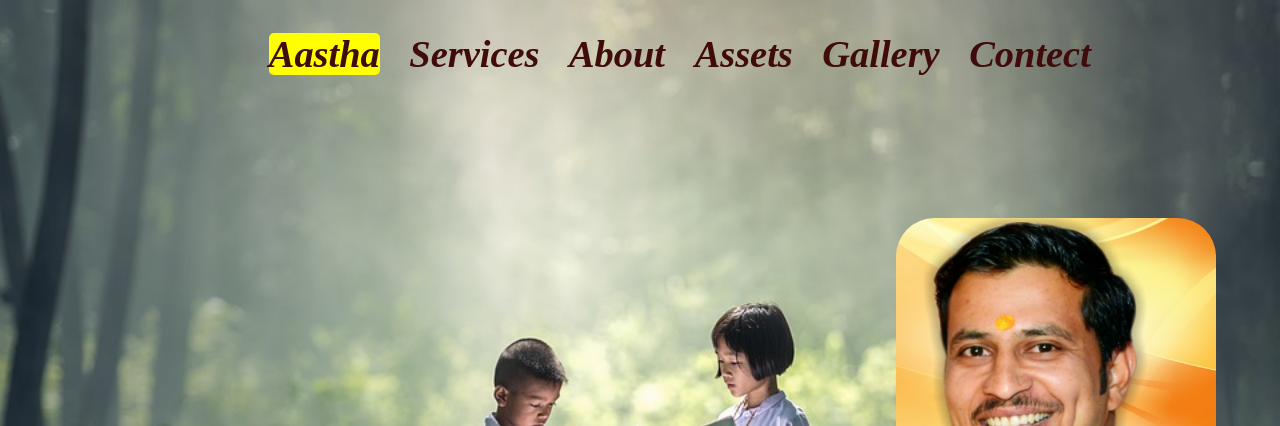
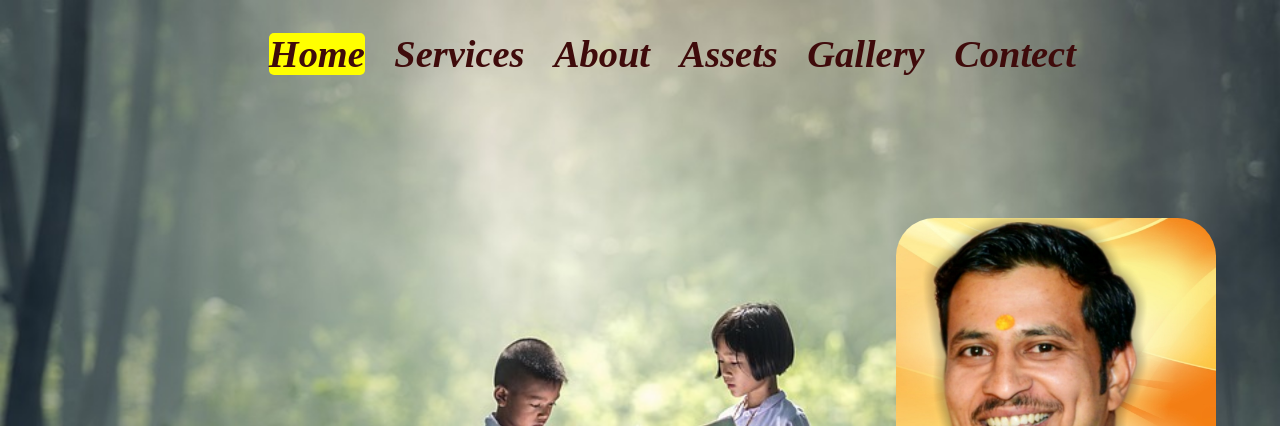
Before and after one commit to abhitesh898/Balaji-Institute, a plain HTML site: page index.html in a window 1280 px wide. Shown: the top 426 px of the page. Drawn offline with Linux system fonts and the light colour scheme.

Commit message:
ghrfbrdvd

```diff
--- a/index.html
+++ b/index.html
@@ -17,7 +17,7 @@
     </div>
 
     <div class="hader">
-        <a href="index.html">Aastha</a>
+        <a href="index.html">Home</a>
         <a href="service.html">Services</a>
         <a href="about.html">About</a>
         <a href="assets.html">Assets</a>
```
